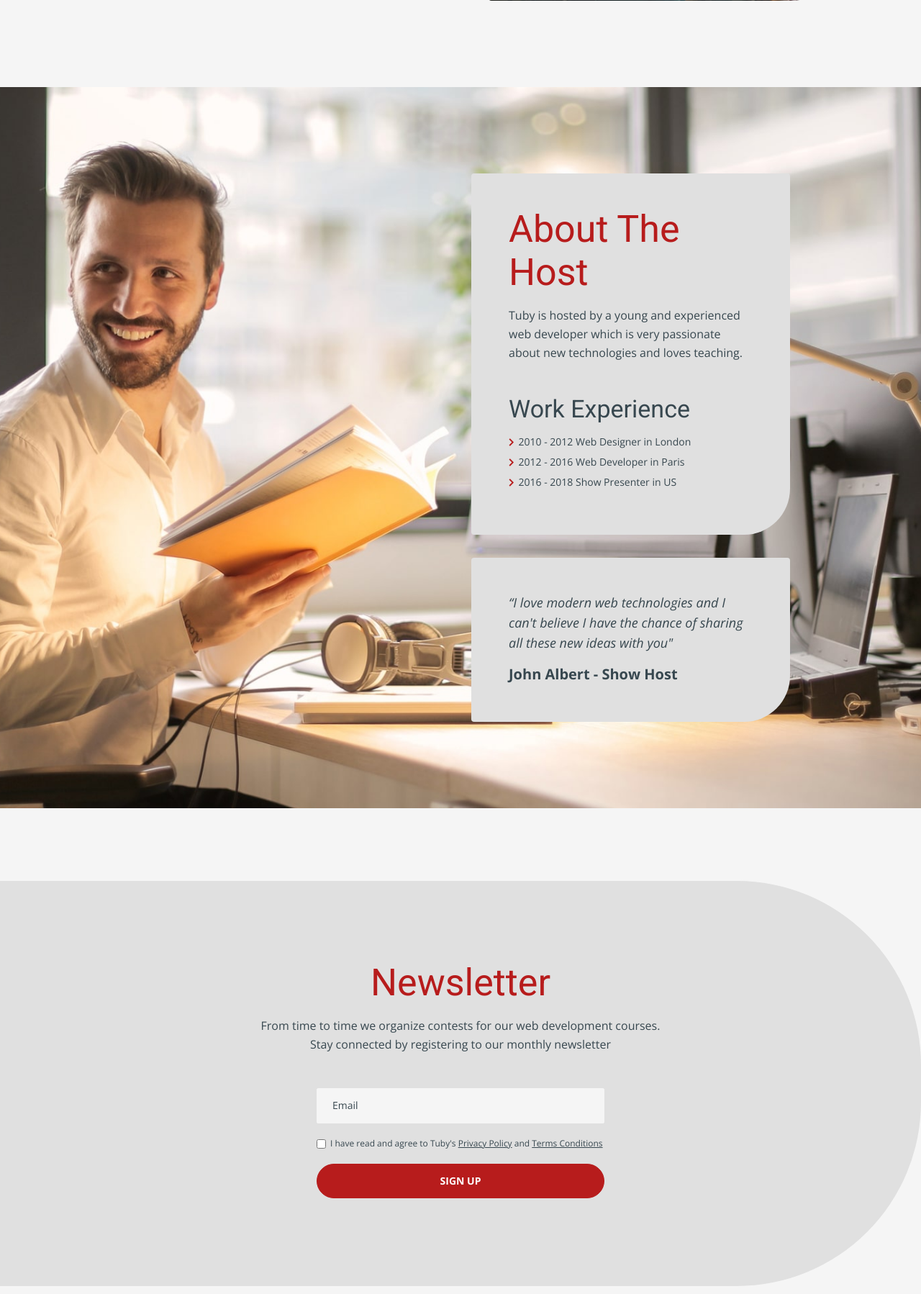
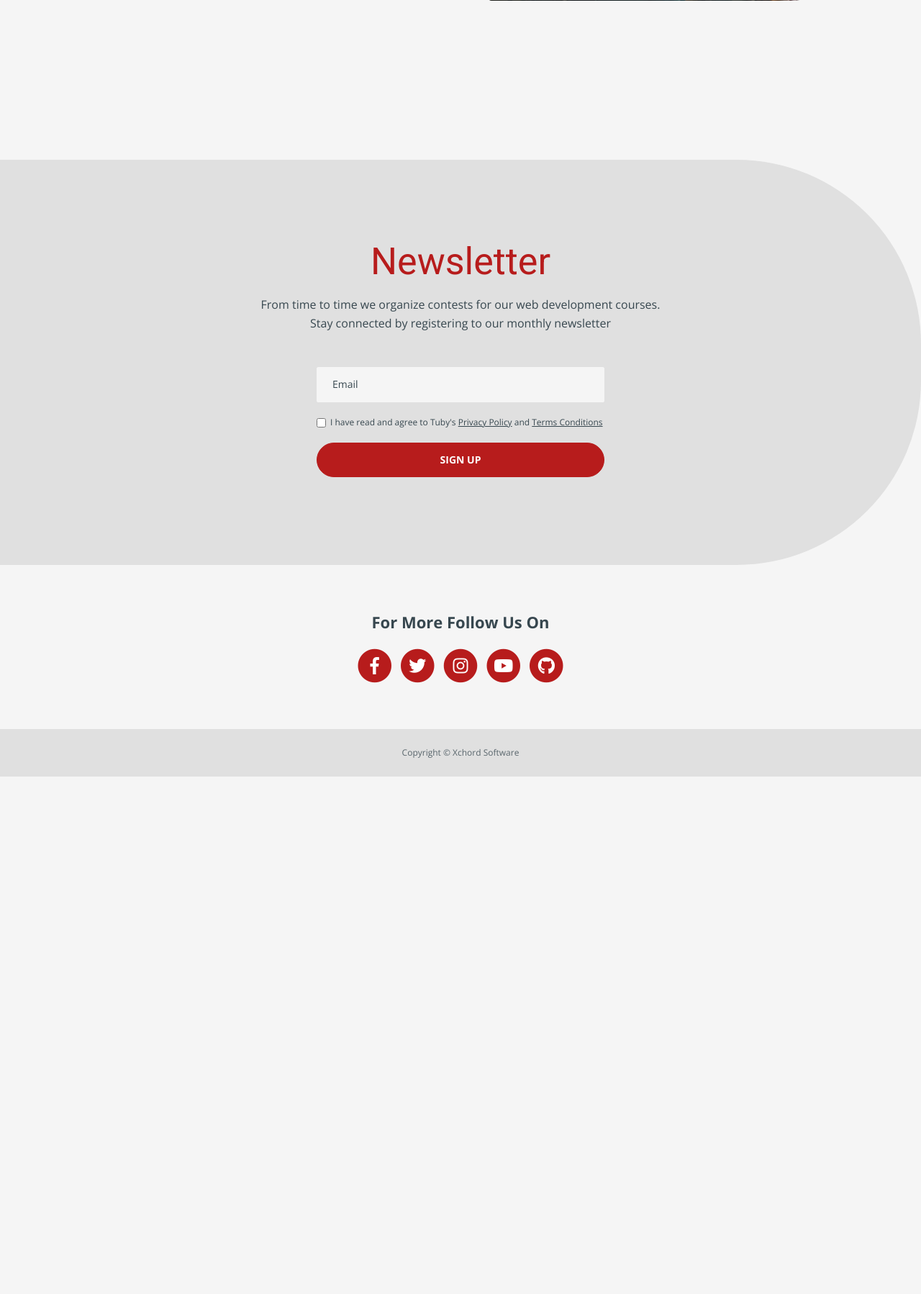
Before and after one commit to wizardlk/wizard-site, a Django app: page / in a window 1280 px wide. Shown: the part 4702-6500 px from the top of the page at 72% size. After the commit the page ends 5781 px from the top, so only its background shows below. Run offline with Django 3.2, Linux system fonts and the light colour scheme; data comes from the database, SQL or seed files in the repository; some libraries are stand-ins or nearby versions.

Commit message:
remove about section

```diff
--- a/posts/templates/posts/index.html
+++ b/posts/templates/posts/index.html
@@ -421,46 +421,6 @@
     <!-- end of show values -->
 
 
-    <!-- About The Host -->
-    <div id="host" class="basic-2">
-        <div class="container">
-            <div class="row">
-                <div class="col-md-8 offset-md-2 col-lg-6 offset-lg-6">
-                    <div class="text-container">
-                        <h2>About The Host</h2>
-                        <p class="p-large">Tuby is hosted by a young and experienced web developer which is very
-                            passionate about new technologies and loves teaching.</p>
-                        <h3>Work Experience</h3>
-                        <ul class="list-unstyled v-space-lg">
-                            <li class="media">
-                                <i class="fas fa-chevron-right"></i>
-                                <div class="media-body">2010 - 2012 Web Designer in London</div>
-                            </li>
-                            <li class="media">
-                                <i class="fas fa-chevron-right"></i>
-                                <div class="media-body">2012 - 2016 Web Developer in Paris</div>
-                            </li>
-                            <li class="media">
-                                <i class="fas fa-chevron-right"></i>
-                                <div class="media-body">2016 - 2018 Show Presenter in US</div>
-                            </li>
-                        </ul>
-                    </div> <!-- end of text-container -->
-                    <div class="text-container">
-                        <p class="testimonial-text">“I love modern web technologies and I can't believe I have the
-                            chance of sharing all these new ideas with you"</p>
-                        <h5>John Albert - Show Host</h5>
-                    </div> <!-- end of text-container -->
-                </div> <!-- end of col -->
-            </div> <!-- end of row -->
-        </div> <!-- end of container -->
-    </div> <!-- end of basic-2 -->
-    <!-- end of about the host -->
-
-
-
-
-
     <!-- Regular Classes -->
     <div class="slider-3">
         <div class="container">
```
